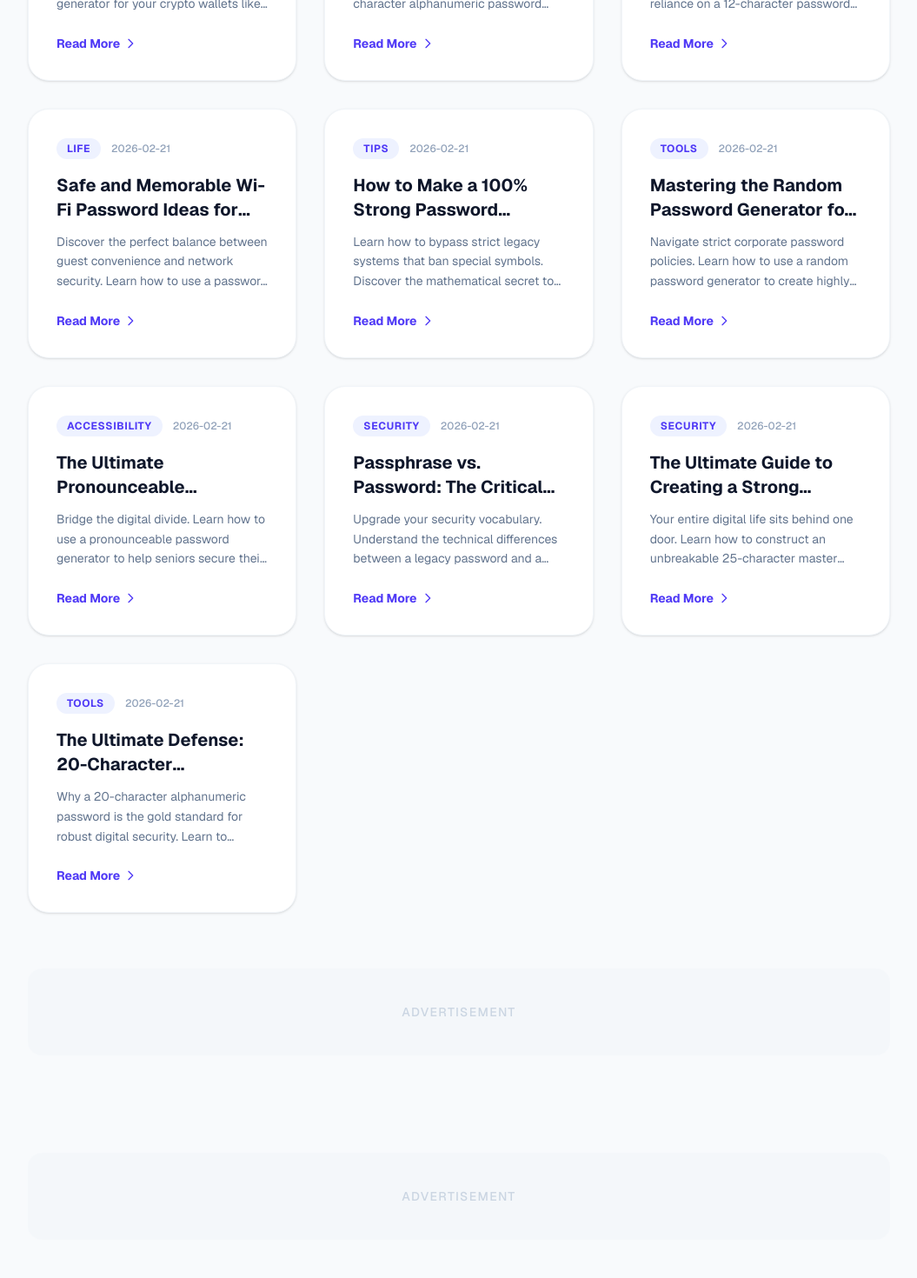
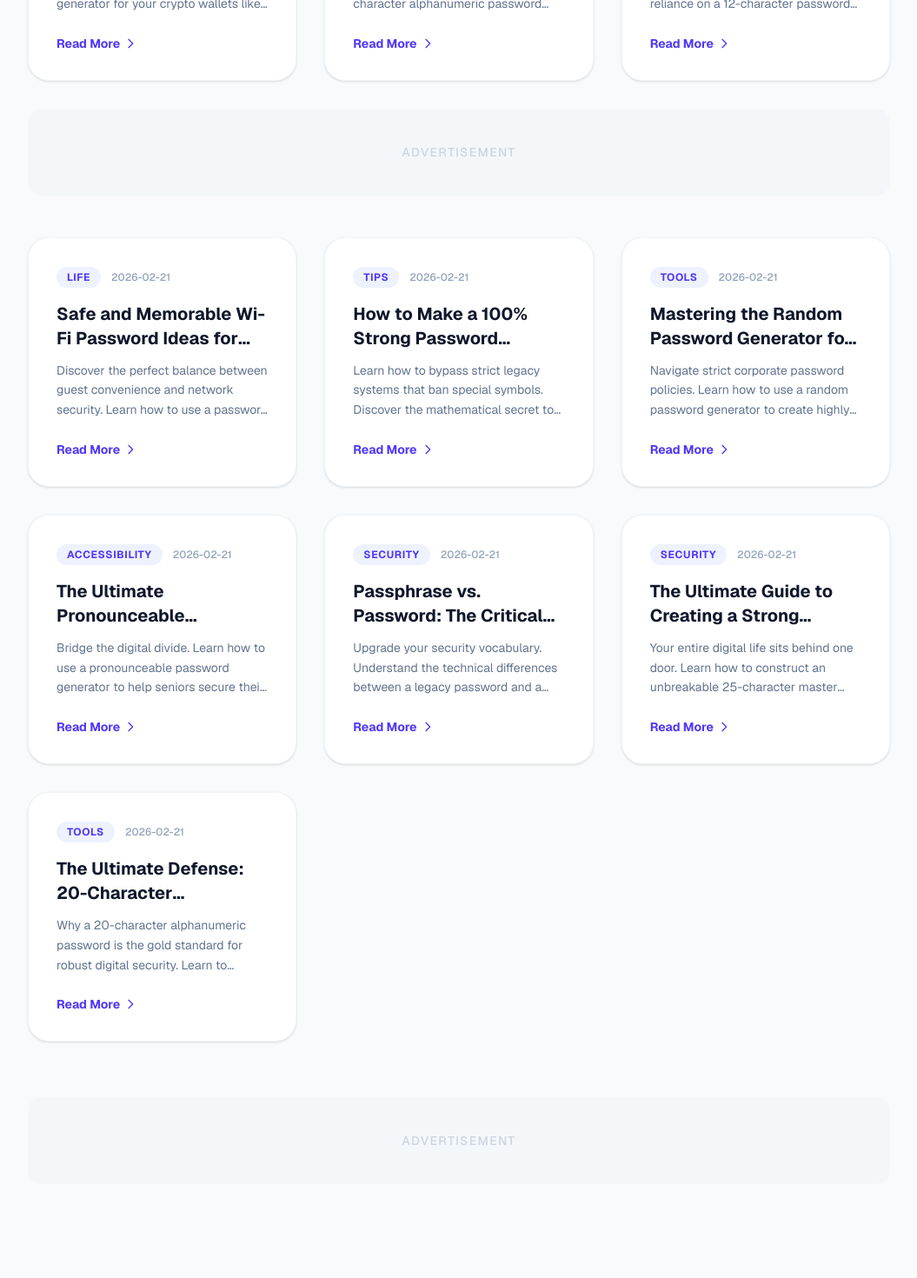
Before and after one commit to koyujong/password-generator, a Next.js app: page /blog in a window 1280 px wide. Shown: the part 620-2090 px from the top of the page at 87% size, without its empty margins (112-1167 px from the left). Built offline with nearby package versions, Linux system fonts and the light colour scheme.

Commit message:
Move lower AdSense banner to the middle of the blog grid

```diff
--- a/src/app/blog/page.tsx
+++ b/src/app/blog/page.tsx
@@ -46,9 +46,15 @@ export default function BlogListPage() {
                 </header>
 
                 <div className="grid md:grid-cols-2 lg:grid-cols-3 gap-8">
-                    {blogPosts.map((post) => (
+                    {blogPosts.map((post, index) => (
+                        <div key={post.slug} className="contents">
+                            {/* Insert inner AdSense Tracker Banner after the 3rd post */}
+                            {index === 3 && (
+                                <div className="col-span-1 md:col-span-2 lg:col-span-3 mb-4">
+                                    <AdBanner slot="7907422200" />
+                                </div>
+                            )}
                             <Link
-                            key={post.slug}
                                 href={`/blog/${post.slug}`}
                                 className="group bg-white rounded-3xl p-8 border border-slate-100 shadow-sm hover:shadow-xl transition-all hover:-translate-y-1 duration-300"
                             >
@@ -71,6 +77,7 @@ export default function BlogListPage() {
                                     </svg>
                                 </div>
                             </Link>
+                        </div>
                     ))}
                 </div>
 
@@ -80,11 +87,6 @@ export default function BlogListPage() {
                 </div>
             </main>
 
-            {/* AdSense Lower Banner */}
-            <div className="max-w-5xl mx-auto px-4 mb-16">
-                <AdBanner slot="7907422200" />
-            </div>
-
             <Footer lang="en" />
         </div>
     );
```
Lines whose indentation alone changed are shown as unchanged.
